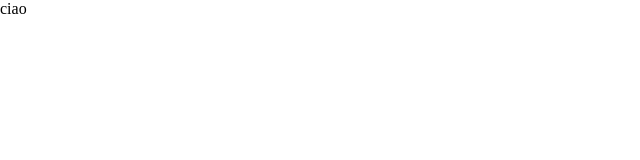
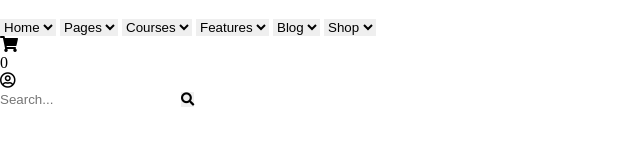
Before and after one commit to fabio98p/proj-html-vuejs, a website: page index.html in a window 1280 px wide. Shown: the whole page, without its empty margins (0-640 px from the left). Drawn offline with nearby package versions, Linux system fonts and the light colour scheme.

Commit message:
remote trainiung fine nabar e inizio jumbo

```diff
--- a/index.html
+++ b/index.html
@@ -12,7 +12,36 @@
 	<!-- https://maxcoach.thememove.com/main/remote-training/ -->
 	<div id="root">
 
-		<div class="hello">{{hello}}</div>
+		<!-- <div class="hello">{{hello}}</div> -->
+
+		<header>
+			<nav id="navbar" class="contained">
+				<img src="./assets/img/light-logo.png" alt="" class="left">
+				<div class="right">
+					<select><option>Home</option></select>
+					<select><option>Pages</option></select>
+					<select><option>Courses</option></select>
+					<select><option>Features</option></select>
+					<select><option>Blog</option></select>
+					<select><option>Shop</option></select>
+					<div class="carrello">
+						<i class="fas fa-shopping-cart"></i>
+						<div class="number">0</div>
+					</div>
+					<i class="far fa-user-circle"></i>
+					<div class="search">
+						<input class="text" type="text" placeholder="Search...">
+						<button><i class="fas fa-search"></i></button>
+					</div>
+				</div>
+			</nav>
+			<div id="jumbo">
+				<div class="contained">
+
+				</div>
+
+			</div>
+		</header>
 
 
 
```
